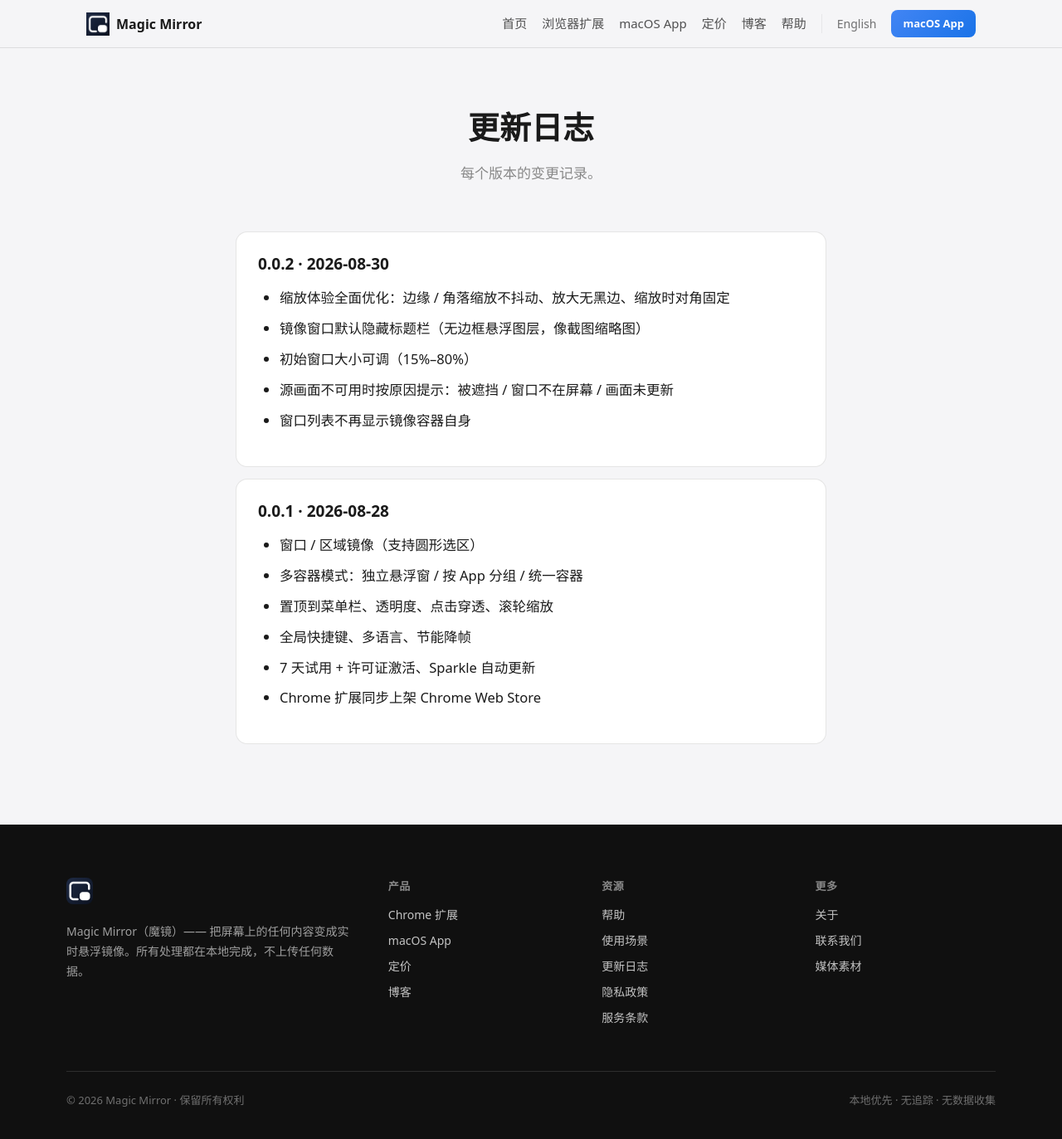
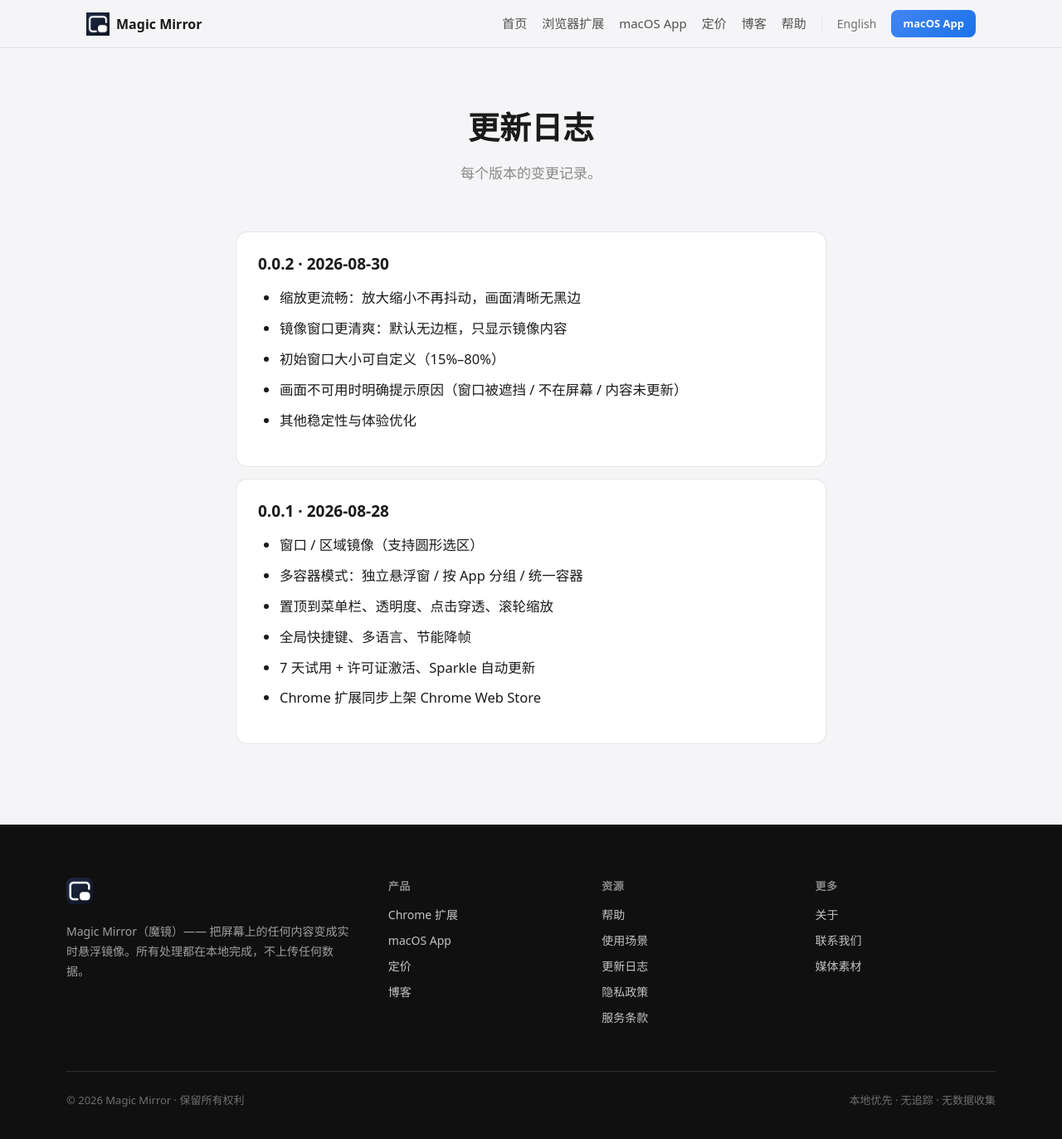
Before and after one commit to gamepunk/magic-mirror, a Jekyll site: the page built from zh/updates.html, in a window 1280 px wide and 1377 px high. Shown: the top 1373 px of the window at 83% size. Built offline with Jekyll 4.4.1, drawn with Linux system fonts in a browser that asks for light colours.

Commit message:
fix: 发布说明改为面向用户的产品文案，去掉开发细节

```diff
--- a/zh/updates.html
+++ b/zh/updates.html
@@ -15,11 +15,11 @@
     <div class="doc-item">
       <h3>0.0.2 · 2026-08-30</h3>
       <ul>
-        <li>缩放体验全面优化：边缘 / 角落缩放不抖动、放大无黑边、缩放时对角固定</li>
-        <li>镜像窗口默认隐藏标题栏（无边框悬浮图层，像截图缩略图）</li>
-        <li>初始窗口大小可调（15%–80%）</li>
-        <li>源画面不可用时按原因提示：被遮挡 / 窗口不在屏幕 / 画面未更新</li>
-        <li>窗口列表不再显示镜像容器自身</li>
+        <li>缩放更流畅：放大缩小不再抖动，画面清晰无黑边</li>
+        <li>镜像窗口更清爽：默认无边框，只显示镜像内容</li>
+        <li>初始窗口大小可自定义（15%–80%）</li>
+        <li>画面不可用时明确提示原因（窗口被遮挡 / 不在屏幕 / 内容未更新）</li>
+        <li>其他稳定性与体验优化</li>
       </ul>
     </div>
     <div class="doc-item">
```
Also changed, not shown: appcast.xml (+5 -5 lines), en/updates.html (+5 -5 lines).
